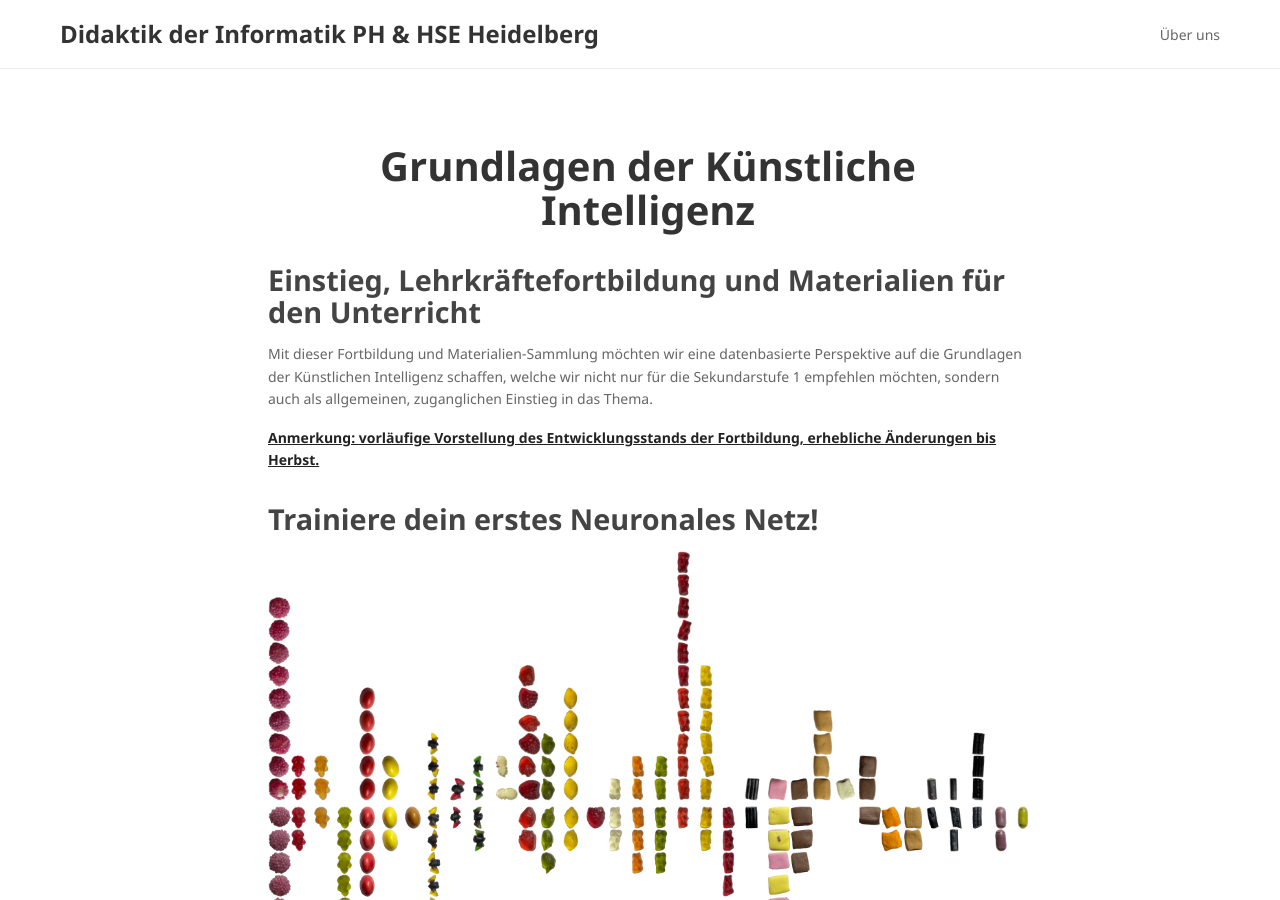
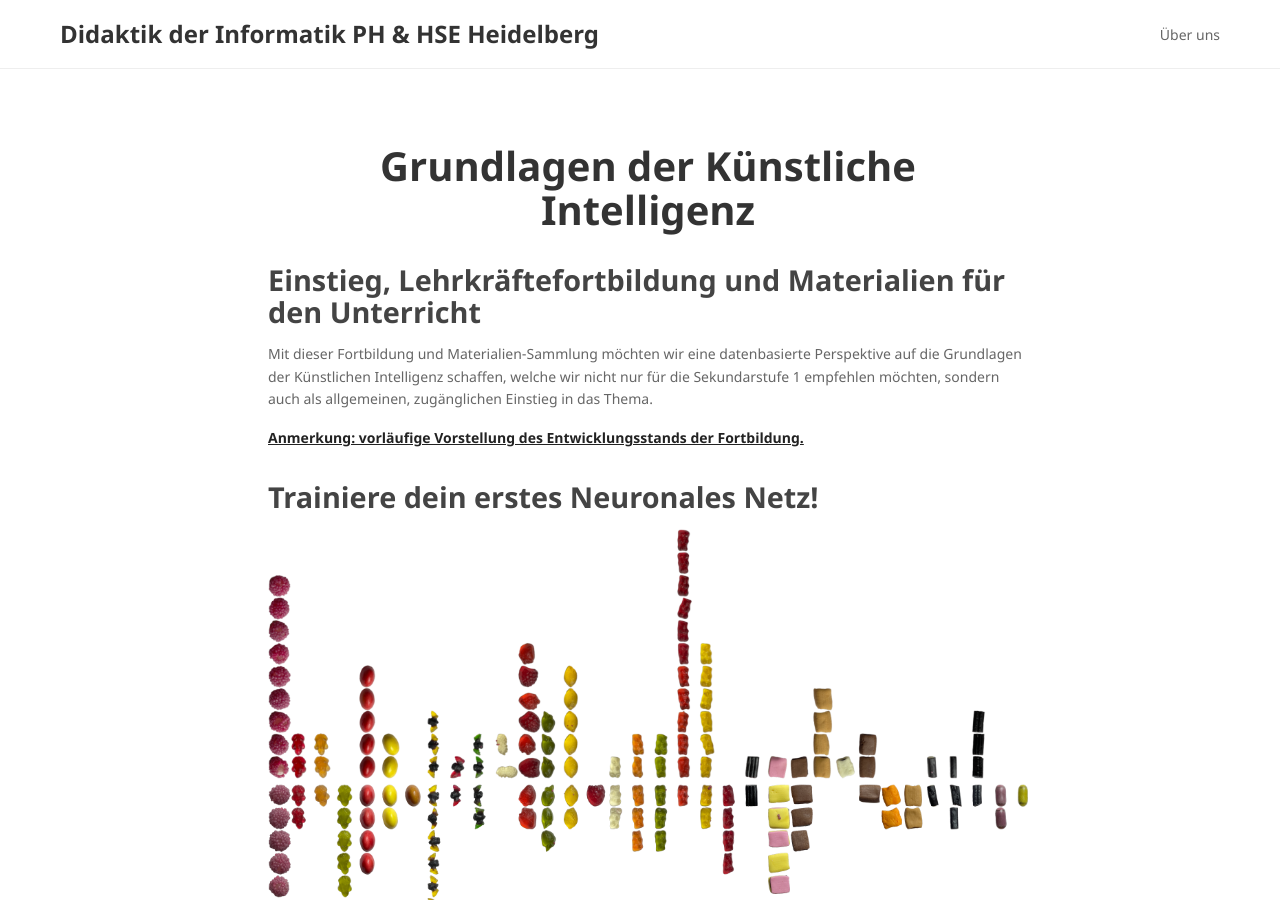
Before and after one commit to DDIHD/DDIHD.github.io, a Jekyll site: the page built from materials/ki.md, in a window 1280 px wide and 900 px high. Built offline with Jekyll 4.4.1, drawn with Linux system fonts in a browser that asks for light colours.

Commit message:
Update ki.md

```diff
--- a/materials/ki.md
+++ b/materials/ki.md
@@ -8,9 +8,9 @@ category: material
 # Grundlagen der Künstliche Intelligenz
 ## Einstieg, Lehrkräftefortbildung und Materialien für den Unterricht
 
-Mit dieser Fortbildung und Materialien-Sammlung möchten wir eine datenbasierte Perspektive auf die Grundlagen der Künstlichen Intelligenz schaffen, welche wir nicht nur für die Sekundarstufe 1 empfehlen möchten, sondern auch als allgemeinen, zuganglichen Einstieg in das Thema.
+Mit dieser Fortbildung und Materialien-Sammlung möchten wir eine datenbasierte Perspektive auf die Grundlagen der Künstlichen Intelligenz schaffen, welche wir nicht nur für die Sekundarstufe 1 empfehlen möchten, sondern auch als allgemeinen, zugänglichen Einstieg in das Thema.
 
-**<u>Anmerkung: vorläufige Vorstellung des Entwicklungsstands der Fortbildung, erhebliche Änderungen bis Herbst.</u>**
+**<u>Anmerkung: vorläufige Vorstellung des Entwicklungsstands der Fortbildung.</u>**
 
 ## Trainiere dein erstes Neuronales Netz!
 
@@ -23,7 +23,7 @@ Mit dieser Fortbildung und Materialien-Sammlung möchten wir eine datenbasierte
 </div>
 
 <!-- Modal container -->
-<div id="iframe-modal" style="display:none; position:fixed; top:0; left:0; width:100%; height:100%; background:rgba(255,255,255,0.9); z-index:9999; align-items:center; justify-content:center;">
+<div id="iframe-modal" style="display:none; position:fixed; top:0; left:0; width:100%; height:100%; background:rgb(255,255,255); z-index:9999; align-items:center; justify-content:center;">
   <div style="position:relative; width:90%; height:90%;">
     <div id="modal-iframe-wrapper" style="width:100%; height:100%;"></div>
     <button onclick="closeModal()" style="position:absolute; top:10px; right:10px; z-index:10000; border-radius:50px; background-color:rgb(211, 131, 248); color:white; border:none; padding:10px 20px; cursor:pointer;">
```
